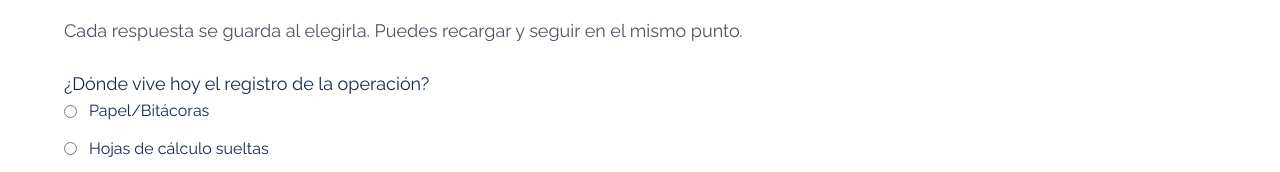
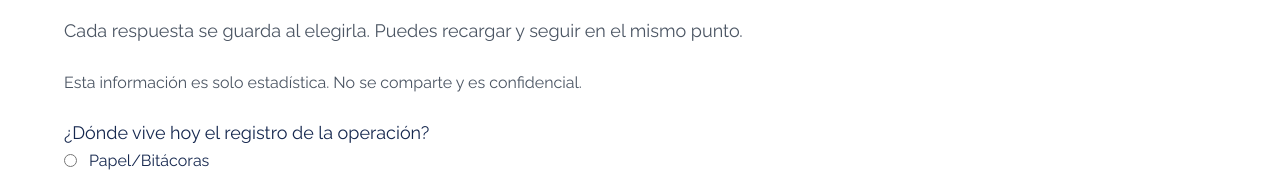
Before and after one commit to cluster-startup-puebla/observatorio, a Next.js app: page /metodologia in a window 1280 px wide. Shown: the part 217-389 px from the top of the page. Built offline with nearby package versions, Linux system fonts and the light colour scheme; no server answers.

Commit message:
test: la metodología repite el aviso de confidencialidad

```diff
--- a/src/app/metodologia/page.tsx
+++ b/src/app/metodologia/page.tsx
@@ -1,5 +1,6 @@
 import { Kicker } from "@/components/landing/atoms/kicker";
 import { QuestionStep } from "@/components/methodology/question-step";
+import { ConfidentialityNote } from "@/components/onboarding/confidentiality-note";
 import { getDirectory, seedCompletedAnswers } from "@/lib/memory-directory";
 import { SECTIONS } from "@/lib/methodology/instrument";
 import { completedAnswerSeed } from "@/lib/methodology/seed";
@@ -29,6 +30,7 @@ export default async function MetodologiaPage({
         <p className="text-body-lg text-ink-secondary">
           Cada respuesta se guarda al elegirla. Puedes recargar y seguir en el mismo punto.
         </p>
+        <ConfidentialityNote />
         <QuestionStep
           persona={persona}
           question={question}
```
Also changed, not shown: 1 other file (tests, documents, lock files or other folders).
